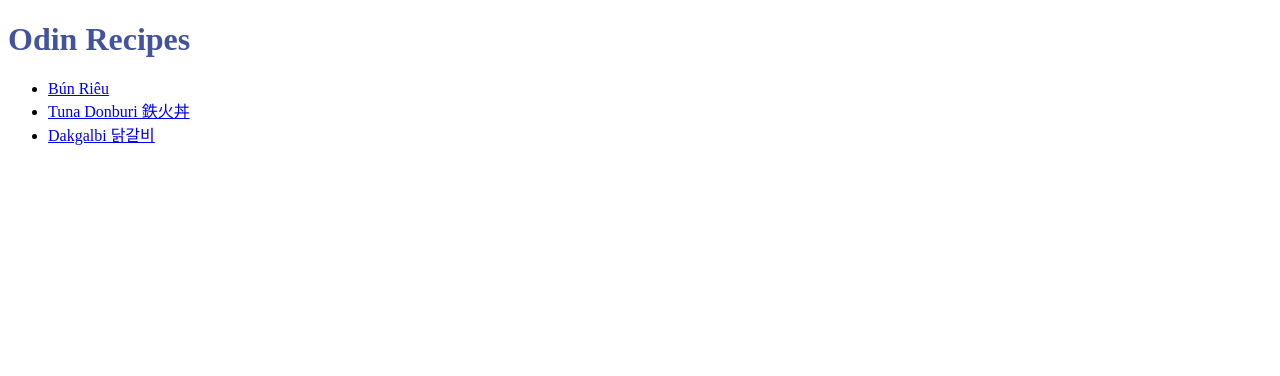
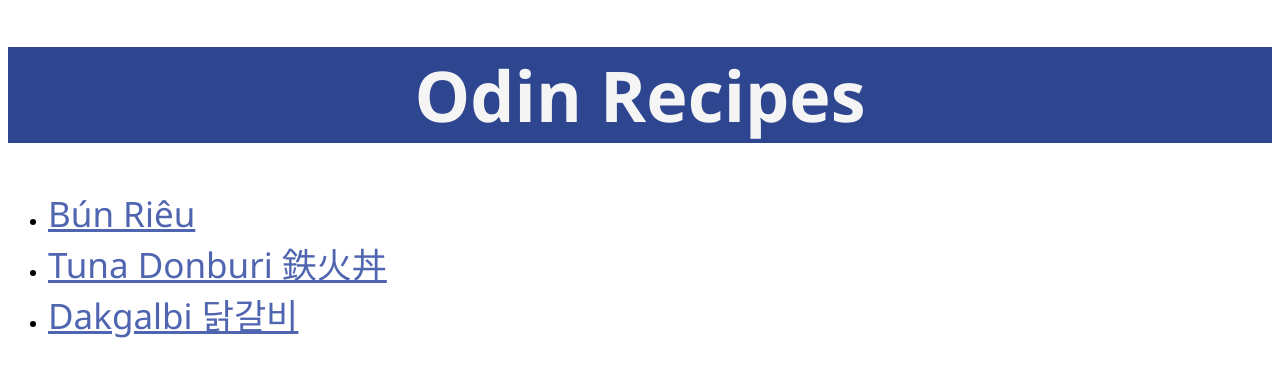
Before and after one commit to victoriaylt/odin-recipes, a plain HTML site: page index.html in a window 1280 px wide. Drawn offline with Linux system fonts and the light colour scheme.

Commit message:
changed font color, size, and family + align for title of index page and reciep bullet points

```diff
--- a/style.css
+++ b/style.css
@@ -1,3 +1,14 @@
-#title{
-    color: rgb(68, 83, 158);
+* {
+    font-family:'Segoe UI', Tahoma, Geneva, Verdana, sans-serif;
 }
+#title {
+    color:whitesmoke;
+    background-color:#2e458f;
+    font-size: 70px;
+    text-align: center;
+}
+#recipe {
+    color: #4f65af;
+    font-size: 35px;
+    text-align: center;
+}
```
